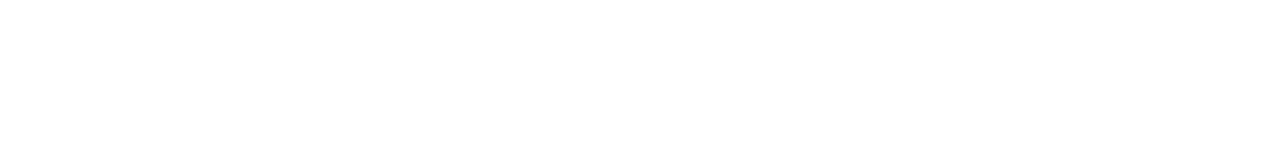
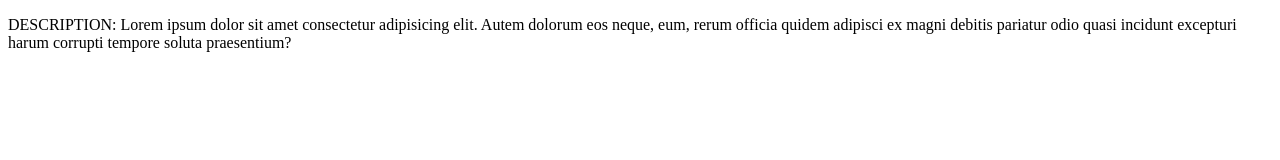
Before and after one commit to Preci01/git-mon-cv, a plain HTML site: page index.html in a window 1280 px wide. Drawn offline with Linux system fonts and the light colour scheme.

Commit message:
mise en place de la section description

```diff
--- a/index.html
+++ b/index.html
@@ -5,9 +5,14 @@
     <meta http-equiv="X-UA-Compatible" content="IE=edge">
     <meta name="viewport" content="width=device-width, initial-scale=1.0">
     <link rel="stylesheet" href="style.css">
-    <title>Document</title>
+    <title>
+        DESCRIPTION
+    </title>
 </head>
 <body>
-
+    <p>
+        DESCRIPTION:
+        Lorem ipsum dolor sit amet consectetur adipisicing elit. Autem dolorum eos neque, eum, rerum officia quidem adipisci ex magni debitis pariatur odio quasi incidunt excepturi harum corrupti tempore soluta praesentium?
+    </p>
 </body>
 </html>
```
